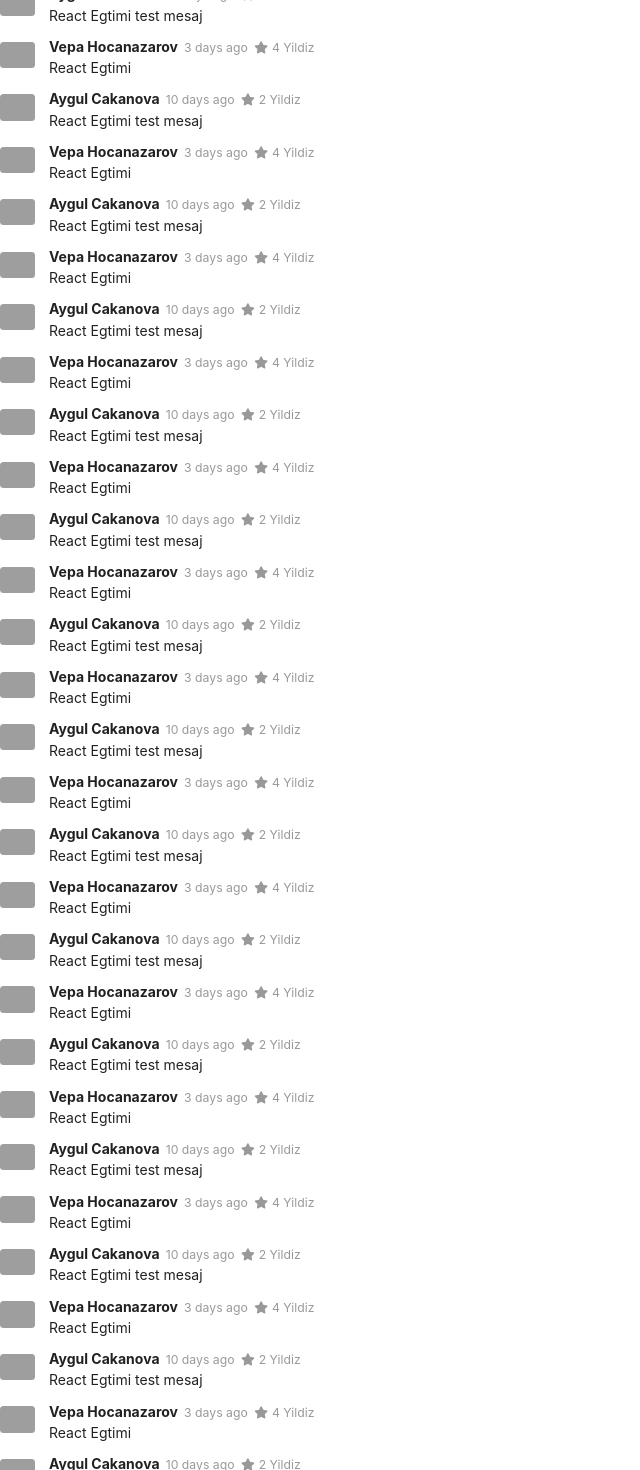
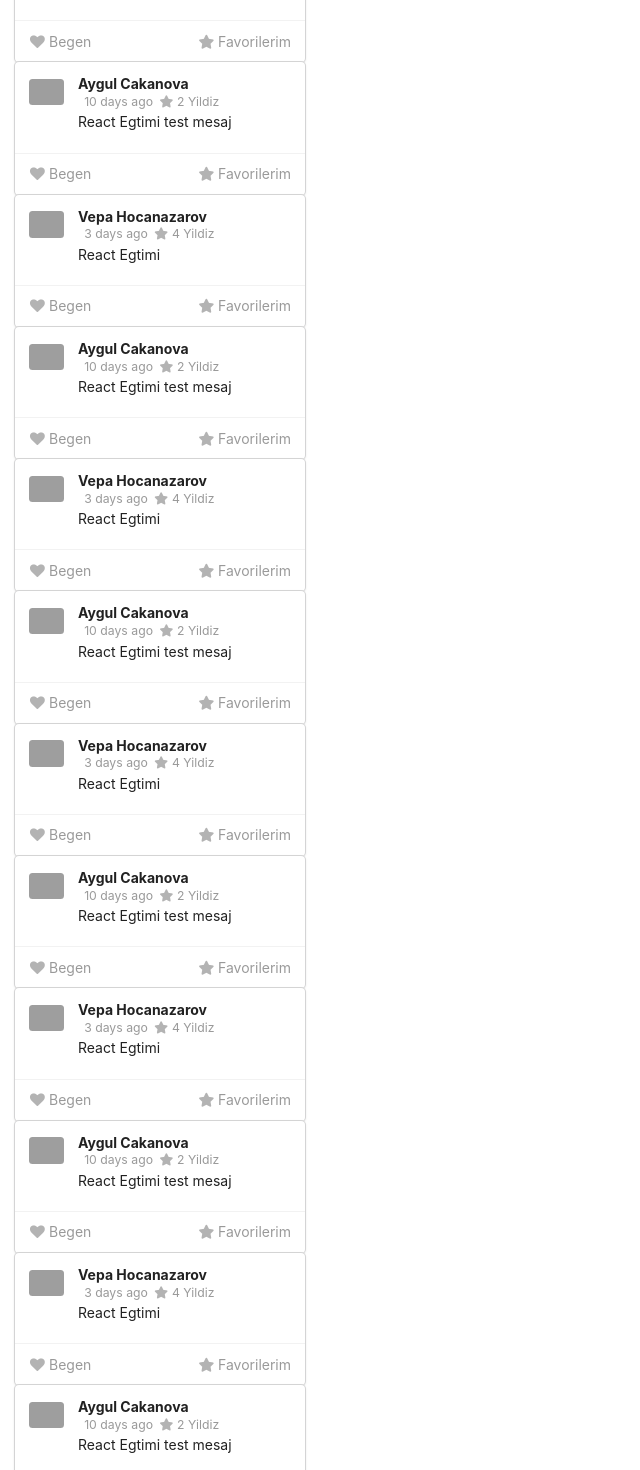
Before and after one commit to VepaHocanazarov/React-Egtimi-Section-3--yorumlar-proje, a React (Create React App) app: page / in a window 1280 px wide. Shown: the part 80-1550 px from the top of the page, without its empty margins (0-640 px from the left). Built offline with nearby package versions, Linux system fonts and the light colour scheme; grey boxes are pictures that could not be loaded.

Commit message:
Semantic UI yı Projede Aktif Kullanma

```diff
--- a/src/App.js
+++ b/src/App.js
@@ -4,42 +4,82 @@ import Card from './Card'
 
 const App = () => {
   return (
-    <div className="ui comments">
+    <div className="ui comments" style={{
+      paddingTop: "10px",
+      paddingLeft: "15px"
+    }}>
 
-      <Card/>
+      <Card>
+        <Comment name="Vepa Hocanazarov" day="3" star="4" comment="React Egtimi" />
+      </Card>
 
-      <Comment name = "Vepa Hocanazarov" day = "3" star = "4" comment = "React Egtimi"  />
-      <Comment name = "Aygul Cakanova" day = "10" star = "2" comment = "React Egtimi test mesaj" />
-      <Comment name = "Vepa Hocanazarov" day = "3" star = "4" comment = "React Egtimi"  />
-      <Comment name = "Aygul Cakanova" day = "10" star = "2" comment = "React Egtimi test mesaj" />
-      <Comment name = "Vepa Hocanazarov" day = "3" star = "4" comment = "React Egtimi"  />
-      <Comment name = "Aygul Cakanova" day = "10" star = "2" comment = "React Egtimi test mesaj" />
-      <Comment name = "Vepa Hocanazarov" day = "3" star = "4" comment = "React Egtimi"  />
-      <Comment name = "Aygul Cakanova" day = "10" star = "2" comment = "React Egtimi test mesaj" />
-      <Comment name = "Vepa Hocanazarov" day = "3" star = "4" comment = "React Egtimi"  />
-      <Comment name = "Aygul Cakanova" day = "10" star = "2" comment = "React Egtimi test mesaj" />
-      <Comment name = "Vepa Hocanazarov" day = "3" star = "4" comment = "React Egtimi"  />
-      <Comment name = "Aygul Cakanova" day = "10" star = "2" comment = "React Egtimi test mesaj" />
-      <Comment name = "Vepa Hocanazarov" day = "3" star = "4" comment = "React Egtimi"  />
-      <Comment name = "Aygul Cakanova" day = "10" star = "2" comment = "React Egtimi test mesaj" />
-      <Comment name = "Vepa Hocanazarov" day = "3" star = "4" comment = "React Egtimi"  />
-      <Comment name = "Aygul Cakanova" day = "10" star = "2" comment = "React Egtimi test mesaj" />
-      <Comment name = "Vepa Hocanazarov" day = "3" star = "4" comment = "React Egtimi"  />
-      <Comment name = "Aygul Cakanova" day = "10" star = "2" comment = "React Egtimi test mesaj" />
-      <Comment name = "Vepa Hocanazarov" day = "3" star = "4" comment = "React Egtimi"  />
-      <Comment name = "Aygul Cakanova" day = "10" star = "2" comment = "React Egtimi test mesaj" />
-      <Comment name = "Vepa Hocanazarov" day = "3" star = "4" comment = "React Egtimi"  />
-      <Comment name = "Aygul Cakanova" day = "10" star = "2" comment = "React Egtimi test mesaj" />
-      <Comment name = "Vepa Hocanazarov" day = "3" star = "4" comment = "React Egtimi"  />
-      <Comment name = "Aygul Cakanova" day = "10" star = "2" comment = "React Egtimi test mesaj" />
-      <Comment name = "Vepa Hocanazarov" day = "3" star = "4" comment = "React Egtimi"  />
-      <Comment name = "Aygul Cakanova" day = "10" star = "2" comment = "React Egtimi test mesaj" />
-      <Comment name = "Vepa Hocanazarov" day = "3" star = "4" comment = "React Egtimi"  />
-      <Comment name = "Aygul Cakanova" day = "10" star = "2" comment = "React Egtimi test mesaj" />
-      <Comment name = "Vepa Hocanazarov" day = "3" star = "4" comment = "React Egtimi"  />
-      <Comment name = "Aygul Cakanova" day = "10" star = "2" comment = "React Egtimi test mesaj" />
-      <Comment name = "Vepa Hocanazarov" day = "3" star = "4" comment = "React Egtimi"  />
-      <Comment name = "Aygul Cakanova" day = "10" star = "2" comment = "React Egtimi test mesaj" />
+      <Card>
+      <Comment name="Aygul Cakanova" day="10" star="2" comment="React Egtimi test mesaj" />
+      </Card>
+
+      <Card>
+        <Comment name="Vepa Hocanazarov" day="3" star="4" comment="React Egtimi" />
+      </Card>
+
+      <Card>
+      <Comment name="Aygul Cakanova" day="10" star="2" comment="React Egtimi test mesaj" />
+      </Card>
+
+      <Card>
+        <Comment name="Vepa Hocanazarov" day="3" star="4" comment="React Egtimi" />
+      </Card>
+
+      <Card>
+      <Comment name="Aygul Cakanova" day="10" star="2" comment="React Egtimi test mesaj" />
+      </Card>
+
+      <Card>
+        <Comment name="Vepa Hocanazarov" day="3" star="4" comment="React Egtimi" />
+      </Card>
+
+      <Card>
+      <Comment name="Aygul Cakanova" day="10" star="2" comment="React Egtimi test mesaj" />
+      </Card>
+
+      <Card>
+        <Comment name="Vepa Hocanazarov" day="3" star="4" comment="React Egtimi" />
+      </Card>
+
+      <Card>
+      <Comment name="Aygul Cakanova" day="10" star="2" comment="React Egtimi test mesaj" />
+      </Card>
+
+      <Card>
+        <Comment name="Vepa Hocanazarov" day="3" star="4" comment="React Egtimi" />
+      </Card>
+
+      <Card>
+      <Comment name="Aygul Cakanova" day="10" star="2" comment="React Egtimi test mesaj" />
+      </Card>
+      <Card>
+        <Comment name="Vepa Hocanazarov" day="3" star="4" comment="React Egtimi" />
+      </Card>
+
+      <Card>
+      <Comment name="Aygul Cakanova" day="10" star="2" comment="React Egtimi test mesaj" />
+      </Card>
+
+      <Card>
+        <Comment name="Vepa Hocanazarov" day="3" star="4" comment="React Egtimi" />
+      </Card>
+
+      <Card>
+      <Comment name="Aygul Cakanova" day="10" star="2" comment="React Egtimi test mesaj" />
+      </Card>
+
+      <Card>
+        <Comment name="Vepa Hocanazarov" day="3" star="4" comment="React Egtimi" />
+      </Card>
+
+      <Card>
+      <Comment name="Aygul Cakanova" day="10" star="2" comment="React Egtimi test mesaj" />
+      </Card>
+
 
     </div>
   )
--- a/src/Card.js
+++ b/src/Card.js
@@ -1,11 +1,26 @@
 import React from 'react'
 
-const Card = () => {
-  return (
-    <div>
+const Card = (props) => {
+    return (
+        <div>
+            <div className="ui card">
+                <div className="content">
+                    {props.children}
 
-    </div>
-  )
+                </div>
+                <div className="extra content">
+                    <span className="left floated like">
+                        <i className="like icon"></i>
+                        Begen
+                    </span>
+                    <span className="right floated star">
+                        <i className="star icon"></i>
+                        Favorilerim
+                    </span>
+                </div>
+            </div>
+        </div>
+    )
 }
 
 export default Card
```
